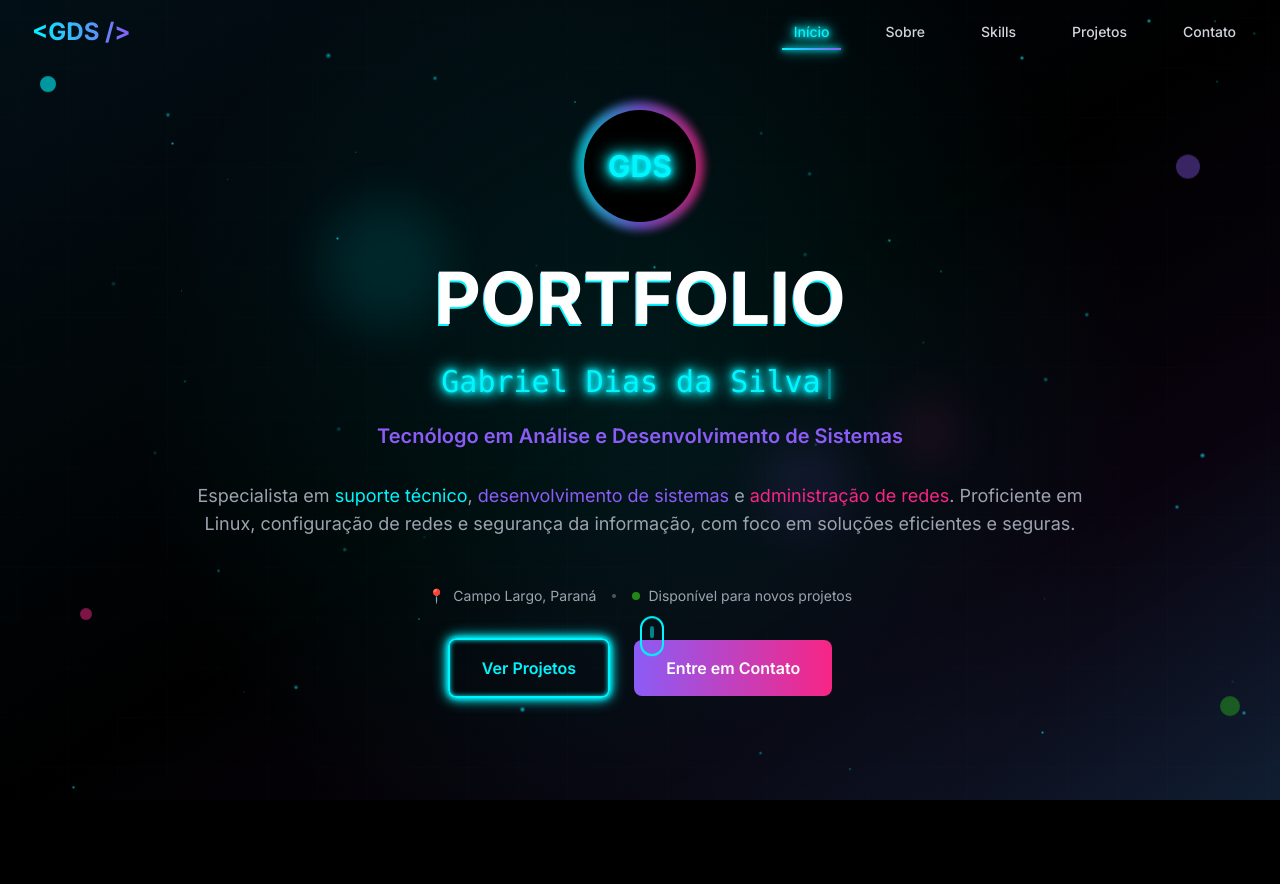
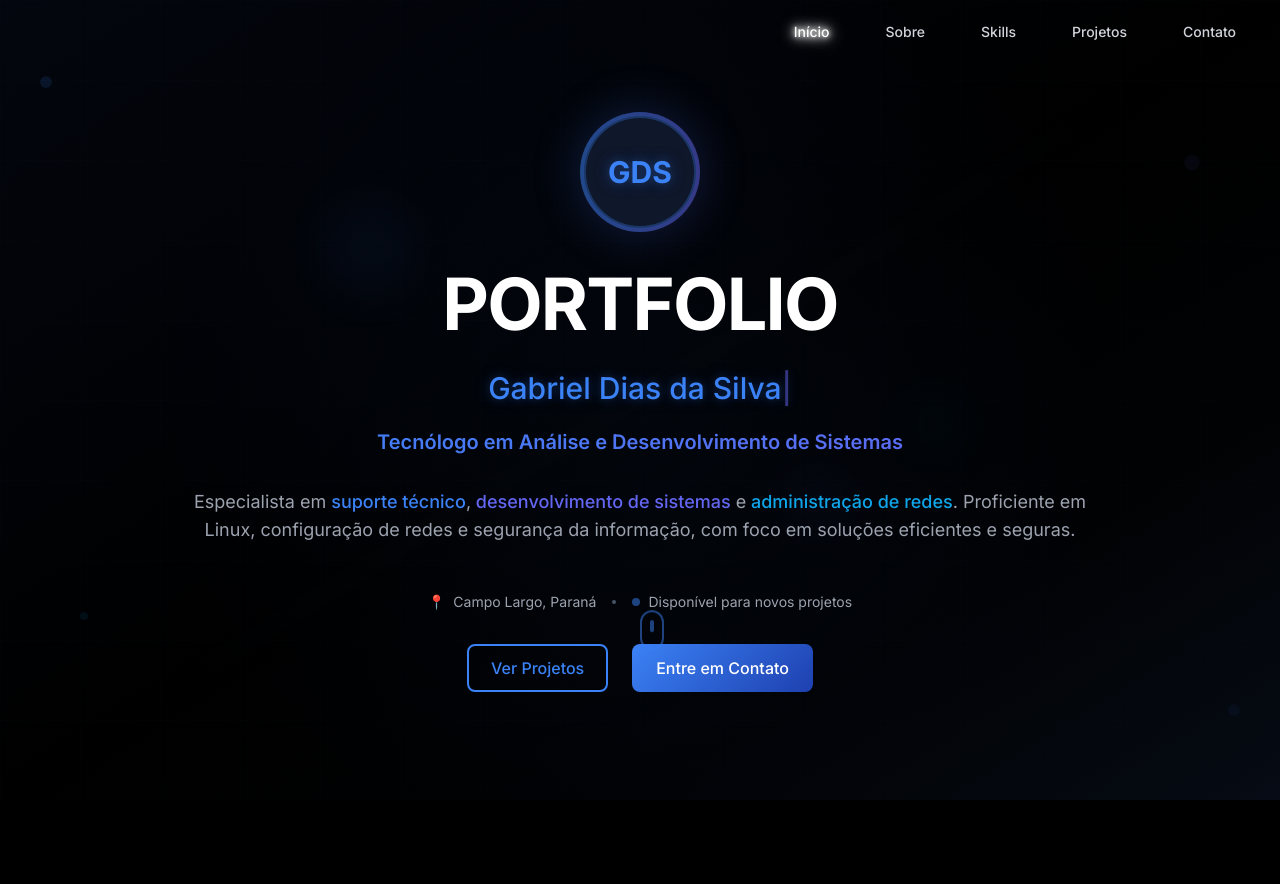
Before and after one commit to gabriellsd/portfolio-gabriel, a Next.js app: page / in a window 1280 px wide. Shown: the top 884 px of the page. Built offline with nearby package versions, Linux system fonts and the light colour scheme.

Commit message:
\✨ Design mais elegante e profissional - reduzidas cores neon excessivas"

```diff
--- a/app/components/BackgroundEffects.tsx
+++ b/app/components/BackgroundEffects.tsx
@@ -1,60 +1,24 @@
 'use client'
 
-import React, { useEffect, useState } from 'react'
+import React from 'react'
 
 const BackgroundEffects: React.FC = () => {
-  const [particles, setParticles] = useState<Array<{ id: number; x: number; y: number; size: number; delay: number }>>([])
-
-  useEffect(() => {
-    const generateParticles = () => {
-      const newParticles = []
-      for (let i = 0; i < 50; i++) {
-        newParticles.push({
-          id: i,
-          x: Math.random() * 100,
-          y: Math.random() * 100,
-          size: Math.random() * 4 + 1,
-          delay: Math.random() * 8
-        })
-      }
-      setParticles(newParticles)
-    }
-
-    generateParticles()
-  }, [])
-
   return (
     <div className="fixed inset-0 pointer-events-none overflow-hidden">
-      {/* Cyber Grid Background */}
-      <div className="absolute inset-0 cyber-grid opacity-20" />
+      {/* Subtle Grid Background */}
+      <div className="absolute inset-0 minimal-grid opacity-30"></div>
 
-      {/* Matrix Rain Effect */}
-      <div className="absolute inset-0 matrix-bg" />
+      {/* Professional Background Gradient */}
+      <div className="absolute inset-0 tech-bg"></div>
 
-      {/* Floating Particles */}
-      {particles.map((particle) => (
-        <div
-          key={particle.id}
-          className="particle absolute rounded-full"
-          style={{
-            left: `${particle.x}%`,
-            top: `${particle.y}%`,
-            width: `${particle.size}px`,
-            height: `${particle.size}px`,
-            animationDelay: `${particle.delay}s`,
-            background: `radial-gradient(circle, #00f5ff, transparent)`
-          }}
-        />
-      ))}
+      {/* Subtle Overlay Gradients */}
+      <div className="absolute top-0 left-0 w-full h-full bg-gradient-to-br from-primary-900/10 via-transparent to-neutral-900/20"></div>
+      <div className="absolute bottom-0 right-0 w-1/2 h-1/2 bg-gradient-to-tl from-primary-500/5 via-transparent to-transparent"></div>
 
-      {/* Gradient Overlays */}
-      <div className="absolute top-0 left-0 w-full h-full bg-gradient-to-br from-cyber-900/20 via-transparent to-purple-900/20" />
-      <div className="absolute bottom-0 right-0 w-1/2 h-1/2 bg-gradient-to-tl from-neon-blue/10 via-transparent to-transparent" />
-
-      {/* Animated Glowing Orbs */}
-      <div className="absolute top-1/4 left-1/4 w-32 h-32 bg-neon-blue/20 rounded-full blur-xl animate-pulse" />
-      <div className="absolute bottom-1/3 right-1/3 w-24 h-24 bg-neon-purple/20 rounded-full blur-xl animate-pulse" style={{ animationDelay: '2s' }} />
-      <div className="absolute top-1/2 right-1/4 w-16 h-16 bg-neon-pink/20 rounded-full blur-xl animate-pulse" style={{ animationDelay: '4s' }} />
+      {/* Minimal Floating Particles */}
+      <div className="absolute top-1/4 left-1/4 w-24 h-24 bg-primary-500/10 rounded-full blur-xl animate-pulse"></div>
+      <div className="absolute bottom-1/3 right-1/3 w-16 h-16 bg-tech-purple/10 rounded-full blur-xl animate-pulse" style={{ animationDelay: '2s' }}></div>
+      <div className="absolute top-1/2 right-1/4 w-12 h-12 bg-accent-500/10 rounded-full blur-xl animate-pulse" style={{ animationDelay: '4s' }}></div>
     </div>
   )
 }
--- a/app/components/Hero.tsx
+++ b/app/components/Hero.tsx
@@ -20,90 +20,89 @@ const Hero: React.FC = () => {
   return (
     <section id="home" className="relative min-h-screen flex items-center justify-center overflow-hidden">
       <div className="relative z-10 text-center max-w-6xl mx-auto px-4">
-        {/* Animated Avatar/Logo */}
+        {/* Professional Avatar/Logo */}
         <div className="mb-8 relative">
           <div className="w-32 h-32 mx-auto mb-8 relative">
-            <div className="absolute inset-0 rounded-full bg-gradient-to-r from-neon-blue via-neon-purple to-neon-pink animate-spin-slow opacity-75 blur-sm"></div>
-            <div className="absolute inset-2 rounded-full bg-black flex items-center justify-center">
-              <span className="text-3xl font-bold text-neon-blue neon-glow">GDS</span>
+            <div className="absolute inset-0 rounded-full bg-gradient-tech opacity-20 blur-xl"></div>
+            <div className="absolute inset-1 rounded-full bg-gradient-to-r from-primary-500 to-tech-purple animate-pulse opacity-30"></div>
+            <div className="absolute inset-2 rounded-full bg-neutral-900 border-2 border-primary-500/30 flex items-center justify-center">
+              <span className="text-3xl font-bold text-primary-500 subtle-glow">GDS</span>
             </div>
           </div>
         </div>
 
-        {/* Main Title with Glitch Effect */}
+        {/* Main Title - Clean and Professional */}
         <h1 className="text-5xl md:text-7xl font-bold mb-6 relative">
-          <span className="block text-white glitch" data-text="PORTFOLIO">
+          <span className="block text-white tracking-tight">
             PORTFOLIO
           </span>
         </h1>
 
         {/* Typing Animation */}
         <div className="text-xl md:text-3xl mb-4 h-12 flex items-center justify-center">
-          <span className="text-neon-blue neon-glow font-mono">
+          <span className="text-primary-500 subtle-glow font-medium">
             {displayText}
-            <span className="animate-pulse">|</span>
+            <span className="animate-pulse text-tech-purple">|</span>
           </span>
         </div>
 
         {/* Professional Title */}
-        <div className="text-lg md:text-xl text-neon-purple font-semibold mb-8">
+        <div className="text-lg md:text-xl gradient-text font-semibold mb-8">
           Tecnólogo em Análise e Desenvolvimento de Sistemas
         </div>
 
         {/* Subtitle */}
-        <p className="text-base md:text-lg text-gray-400 mb-12 max-w-4xl mx-auto leading-relaxed">
-          Especialista em <span className="text-neon-blue">suporte técnico</span>,
-          <span className="text-neon-purple"> desenvolvimento de sistemas</span> e
-          <span className="text-neon-pink"> administração de redes</span>.
+        <p className="text-base md:text-lg text-tech-gray mb-12 max-w-4xl mx-auto leading-relaxed">
+          Especialista em <span className="text-primary-500 font-medium">suporte técnico</span>,
+          <span className="text-tech-purple font-medium"> desenvolvimento de sistemas</span> e
+          <span className="text-accent-500 font-medium"> administração de redes</span>.
           Proficiente em Linux, configuração de redes e segurança da informação,
           com foco em soluções eficientes e seguras.
         </p>
 
         {/* Location and Status */}
-        <div className="flex flex-col sm:flex-row items-center justify-center gap-4 mb-8 text-sm text-gray-400">
+        <div className="flex flex-col sm:flex-row items-center justify-center gap-4 mb-8 text-sm text-tech-gray">
           <div className="flex items-center gap-2">
             <span>📍</span>
             <span>Campo Largo, Paraná</span>
           </div>
-          <div className="hidden sm:block w-1 h-1 bg-gray-600 rounded-full"></div>
+          <div className="hidden sm:block w-1 h-1 bg-neutral-600 rounded-full"></div>
           <div className="flex items-center gap-2">
-            <div className="w-2 h-2 bg-neon-green rounded-full animate-pulse"></div>
+            <div className="w-2 h-2 bg-primary-500 rounded-full animate-pulse"></div>
             <span>Disponível para novos projetos</span>
           </div>
         </div>
 
-        {/* CTA Buttons */}
+        {/* Professional CTA Buttons */}
         <div className="flex flex-col sm:flex-row items-center justify-center gap-6">
           <button
             onClick={() => document.getElementById('projects')?.scrollIntoView({ behavior: 'smooth' })}
-            className="group relative px-8 py-4 bg-transparent border-2 border-neon-blue text-neon-blue font-semibold rounded-lg overflow-hidden transition-all duration-300 hover:text-black neon-border"
+            className="btn-outline smooth-transition"
           >
-            <span className="relative z-10">Ver Projetos</span>
-            <div className="absolute inset-0 bg-neon-blue transform scale-x-0 group-hover:scale-x-100 transition-transform duration-300 origin-left"></div>
+            Ver Projetos
           </button>
 
           <button
             onClick={() => document.getElementById('contact')?.scrollIntoView({ behavior: 'smooth' })}
-            className="group relative px-8 py-4 bg-gradient-to-r from-neon-purple to-neon-pink text-white font-semibold rounded-lg overflow-hidden transition-all duration-300 hover:scale-105 hover:shadow-lg hover:shadow-neon-purple/50"
+            className="btn-primary smooth-transition"
           >
-            <span className="relative z-10">Entre em Contato</span>
-            <div className="absolute inset-0 bg-gradient-to-r from-neon-pink to-neon-purple opacity-0 group-hover:opacity-100 transition-opacity duration-300"></div>
+            Entre em Contato
           </button>
         </div>
 
-        {/* Scroll Indicator */}
+        {/* Minimal Scroll Indicator */}
         <div className="absolute bottom-8 left-1/2 transform -translate-x-1/2 animate-bounce">
-          <div className="w-6 h-10 border-2 border-neon-blue rounded-full flex justify-center">
-            <div className="w-1 h-3 bg-neon-blue rounded-full mt-2 animate-pulse"></div>
+          <div className="w-6 h-10 border-2 border-primary-500/50 rounded-full flex justify-center">
+            <div className="w-1 h-3 bg-primary-500 rounded-full mt-2 animate-pulse"></div>
           </div>
         </div>
       </div>
 
-      {/* Floating Elements */}
-      <div className="absolute top-20 left-10 w-4 h-4 bg-neon-blue rounded-full animate-float opacity-60"></div>
-      <div className="absolute top-40 right-20 w-6 h-6 bg-neon-purple rounded-full animate-float opacity-40" style={{ animationDelay: '2s' }}></div>
-      <div className="absolute bottom-40 left-20 w-3 h-3 bg-neon-pink rounded-full animate-float opacity-50" style={{ animationDelay: '4s' }}></div>
-      <div className="absolute bottom-20 right-10 w-5 h-5 bg-neon-green rounded-full animate-float opacity-30" style={{ animationDelay: '6s' }}></div>
+      {/* Subtle Floating Elements */}
+      <div className="absolute top-20 left-10 w-3 h-3 bg-primary-500/30 rounded-full animate-float opacity-40"></div>
+      <div className="absolute top-40 right-20 w-4 h-4 bg-tech-purple/20 rounded-full float opacity-30" style={{ animationDelay: '2s' }}></div>
+      <div className="absolute bottom-40 left-20 w-2 h-2 bg-accent-500/25 rounded-full animate-float opacity-35" style={{ animationDelay: '4s' }}></div>
+      <div className="absolute bottom-20 right-10 w-3 h-3 bg-primary-500/20 rounded-full animate-float opacity-25" style={{ animationDelay: '6s' }}></div>
     </section>
   )
 }
--- a/app/globals.css
+++ b/app/globals.css
@@ -2,13 +2,15 @@
 @tailwind components;
 @tailwind utilities;
 
-@import url('https://fonts.googleapis.com/css2?family=Orbitron:wght@400;700;900&display=swap');
+@import url('https://fonts.googleapis.com/css2?family=Inter:wght@300;400;500;600;700&display=swap');
 
 :root {
-  --neon-blue: #00f5ff;
-  --neon-purple: #8b5cf6;
-  --neon-pink: #f72585;
-  --neon-green: #39ff14;
+  --primary-blue: #3b82f6;
+  --secondary-blue: #1e40af;
+  --accent-purple: #6366f1;
+  --text-gray: #9ca3af;
+  --dark-bg: #0f172a;
+  --card-bg: #1e293b;
 }
 
 * {
@@ -23,7 +25,7 @@ html {
 
 body {
   font-family: 'Inter', sans-serif;
-  background: #000000;
+  background: var(--dark-bg);
   color: #ffffff;
   overflow-x: hidden;
 }
@@ -38,12 +40,130 @@ body {
 }
 
 ::-webkit-scrollbar-thumb {
-  background: linear-gradient(45deg, var(--neon-blue), var(--neon-purple));
+  background: linear-gradient(45deg, var(--primary-blue), var(--accent-purple));
   border-radius: 4px;
 }
 
 ::-webkit-scrollbar-thumb:hover {
-  background: linear-gradient(45deg, var(--neon-purple), var(--neon-pink));
+  background: linear-gradient(45deg, var(--secondary-blue), var(--primary-blue));
+}
+
+/* Subtle Glow Effects */
+.subtle-glow {
+  text-shadow:
+    0 0 10px rgba(59, 130, 246, 0.3),
+    0 0 20px rgba(59, 130, 246, 0.2);
+}
+
+.card-border {
+  box-shadow:
+    0 4px 6px -1px rgba(0, 0, 0, 0.1),
+    0 2px 4px -1px rgba(0, 0, 0, 0.06),
+    0 0 0 1px rgba(59, 130, 246, 0.1);
+  border: 1px solid rgba(59, 130, 246, 0.2);
+}
+
+/* Subtle Background */
+.tech-bg::before {
+  content: '';
+  position: fixed;
+  top: 0;
+  left: 0;
+  width: 100%;
+  height: 100%;
+  background: radial-gradient(circle at 50% 50%, rgba(59, 130, 246, 0.05) 0%, transparent 70%);
+  pointer-events: none;
+  z-index: -1;
+}
+
+/* Minimal Grid */
+.minimal-grid {
+  background-image:
+    linear-gradient(rgba(59, 130, 246, 0.05) 1px, transparent 1px),
+    linear-gradient(90deg, rgba(59, 130, 246, 0.05) 1px, transparent 1px);
+  background-size: 80px 80px;
+}
+
+/* Floating Animation */
+@keyframes float {
+  0%, 100% {
+    transform: translateY(0px);
+  }
+  50% {
+    transform: translateY(-20px);
+  }
+}
+
+.float {
+  animation: float 6s ease-in-out infinite;
+}
+
+/* Smooth transitions */
+.smooth-transition {
+  transition: all 0.3s cubic-bezier(0.4, 0, 0.2, 1);
+}
+
+/* Professional hover effects */
+.hover-lift:hover {
+  transform: translateY(-4px);
+  box-shadow:
+    0 20px 25px -5px rgba(0, 0, 0, 0.1),
+    0 10px 10px -5px rgba(0, 0, 0, 0.04),
+    0 0 0 1px rgba(59, 130, 246, 0.2);
+}
+
+/* Gradient text */
+.gradient-text {
+  background: linear-gradient(135deg, var(--primary-blue), var(--accent-purple));
+  -webkit-background-clip: text;
+  -webkit-text-fill-color: transparent;
+  background-clip: text;
+}
+
+/* Professional button styles */
+.btn-primary {
+  background: linear-gradient(135deg, var(--primary-blue), var(--secondary-blue));
+  border: none;
+  color: white;
+  padding: 12px 24px;
+  border-radius: 8px;
+  font-weight: 500;
+  transition: all 0.3s ease;
+}
+
+.btn-primary:hover {
+  background: linear-gradient(135deg, var(--secondary-blue), var(--primary-blue));
+  transform: translateY(-2px);
+  box-shadow: 0 10px 20px rgba(59, 130, 246, 0.2);
+}
+
+.btn-outline {
+  background: transparent;
+  border: 2px solid var(--primary-blue);
+  color: var(--primary-blue);
+  padding: 10px 22px;
+  border-radius: 8px;
+  font-weight: 500;
+  transition: all 0.3s ease;
+}
+
+.btn-outline:hover {
+  background: var(--primary-blue);
+  color: white;
+  transform: translateY(-2px);
+}
+
+/* Professional cards */
+.pro-card {
+  background: var(--card-bg);
+  border-radius: 12px;
+  border: 1px solid rgba(59, 130, 246, 0.1);
+  transition: all 0.3s ease;
+}
+
+.pro-card:hover {
+  border-color: rgba(59, 130, 246, 0.3);
+  box-shadow: 0 20px 25px -5px rgba(0, 0, 0, 0.1);
 }
 
 /* Neon Glow Effects */
--- a/tailwind.config.js
+++ b/tailwind.config.js
@@ -8,7 +8,19 @@ module.exports = {
   theme: {
     extend: {
       colors: {
-        cyber: {
+        'primary': {
+          50: '#eff6ff',
+          100: '#dbeafe',
+          200: '#bfdbfe',
+          300: '#93c5fd',
+          400: '#60a5fa',
+          500: '#3b82f6',
+          600: '#2563eb',
+          700: '#1d4ed8',
+          800: '#1e40af',
+          900: '#1e3a8a',
+        },
+        'accent': {
           50: '#f0f9ff',
           100: '#e0f2fe',
           200: '#bae6fd',
@@ -20,55 +32,54 @@ module.exports = {
           800: '#075985',
           900: '#0c4a6e',
         },
-        neon: {
-          blue: '#00f5ff',
-          purple: '#8b5cf6',
-          pink: '#f72585',
-          green: '#39ff14',
-        }
+        'neutral': {
+          50: '#f8fafc',
+          100: '#f1f5f9',
+          200: '#e2e8f0',
+          300: '#cbd5e1',
+          400: '#94a3b8',
+          500: '#64748b',
+          600: '#475569',
+          700: '#334155',
+          800: '#1e293b',
+          900: '#0f172a',
+        },
+        'tech-blue': '#3b82f6',
+        'tech-purple': '#6366f1',
+        'tech-gray': '#9ca3af',
+        'dark-bg': '#0f172a',
+        'card-bg': '#1e293b',
       },
-      backgroundImage: {
-        'gradient-radial': 'radial-gradient(var(--tw-gradient-stops))',
-        'gradient-cyber': 'linear-gradient(135deg, #667eea 0%, #764ba2 100%)',
-        'gradient-neon': 'linear-gradient(135deg, #f093fb 0%, #f5576c 100%)',
+      fontFamily: {
+        'sans': ['Inter', 'system-ui', 'sans-serif'],
       },
       animation: {
         'float': 'float 6s ease-in-out infinite',
-        'pulse-glow': 'pulse-glow 2s ease-in-out infinite alternate',
-        'slide-up': 'slide-up 0.8s ease-out',
-        'fade-in': 'fade-in 1s ease-out',
-        'matrix': 'matrix 20s linear infinite',
-        'glitch': 'glitch 0.3s ease-in-out infinite',
+        'float-slow': 'float 8s ease-in-out infinite',
+        'fade-in': 'fadeIn 0.6s ease-out',
+        'slide-up': 'slideUp 0.8s ease-out',
       },
       keyframes: {
         float: {
           '0%, 100%': { transform: 'translateY(0px)' },
           '50%': { transform: 'translateY(-20px)' },
         },
-        'pulse-glow': {
-          '0%': { boxShadow: '0 0 5px #00f5ff, 0 0 10px #00f5ff, 0 0 15px #00f5ff' },
-          '100%': { boxShadow: '0 0 10px #00f5ff, 0 0 20px #00f5ff, 0 0 30px #00f5ff' },
-        },
-        'slide-up': {
-          '0%': { opacity: '0', transform: 'translateY(50px)' },
-          '100%': { opacity: '1', transform: 'translateY(0)' },
-        },
-        'fade-in': {
+        fadeIn: {
           '0%': { opacity: '0' },
           '100%': { opacity: '1' },
         },
-        matrix: {
-          '0%': { transform: 'translateY(-100%)' },
-          '100%': { transform: 'translateY(100vh)' },
+        slideUp: {
+          '0%': { transform: 'translateY(30px)', opacity: '0' },
+          '100%': { transform: 'translateY(0)', opacity: '1' },
         },
-        glitch: {
-          '0%': { transform: 'translate(0)' },
-          '20%': { transform: 'translate(-2px, 2px)' },
-          '40%': { transform: 'translate(-2px, -2px)' },
-          '60%': { transform: 'translate(2px, 2px)' },
-          '80%': { transform: 'translate(2px, -2px)' },
-          '100%': { transform: 'translate(0)' },
-        },
+      },
+      boxShadow: {
+        'tech': '0 4px 6px -1px rgba(59, 130, 246, 0.1), 0 2px 4px -1px rgba(59, 130, 246, 0.06)',
+        'tech-lg': '0 20px 25px -5px rgba(59, 130, 246, 0.1), 0 10px 10px -5px rgba(59, 130, 246, 0.04)',
+      },
+      backgroundImage: {
+        'gradient-tech': 'linear-gradient(135deg, #3b82f6, #6366f1)',
+        'gradient-subtle': 'linear-gradient(135deg, #1e40af, #3b82f6)',
       },
     },
   },
```
